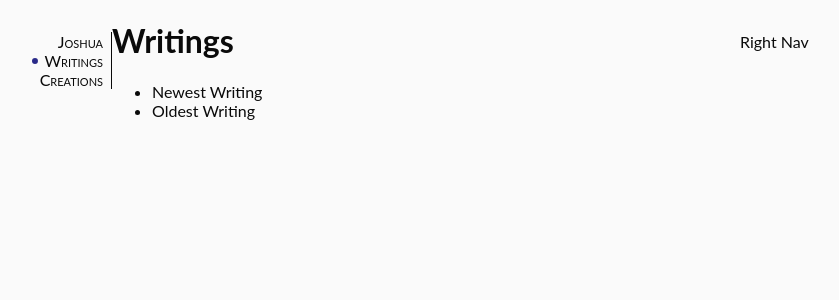
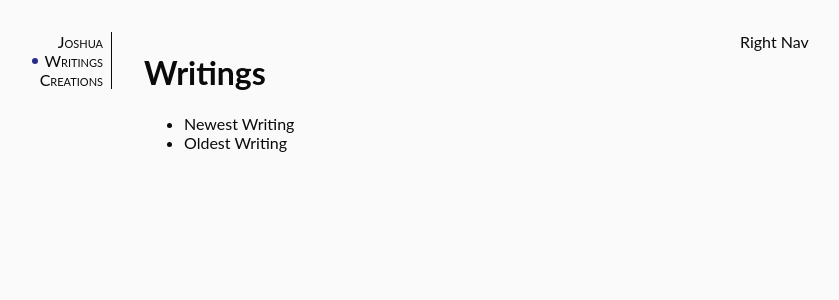
Before and after one commit to jdnordy/joshuadavidnordstrom, a Next.js app: page /writings in a window 1280 px wide. Shown: the top 300 px of the page, without its empty margins (218-1057 px from the left). Built offline with nearby package versions, Linux system fonts and the light colour scheme.

Commit message:
laid two grids on top of each other to move scroll bar

```diff
--- a/components/Layout/index.tsx
+++ b/components/Layout/index.tsx
@@ -10,11 +10,13 @@ type Props = {
 
 const Layout: React.FC<Props> = ({ page, children }) => {
   return (
-    <div className={styles.container}>
-      <Leftnav page={page} />
-      {children}
-      <Rightnav />
-    </div>
+    <>
+      <div className={styles.main_container}>{children}</div>
+      <div className={styles.nav_container}>
+        <Leftnav page={page} />
+        <Rightnav />
+      </div>
+    </>
   );
 };
 
--- a/components/Layout/styles.module.scss
+++ b/components/Layout/styles.module.scss
@@ -1,13 +1,15 @@
 // desktop optimization
-.container {
-  height: 100vh;
+.nav_container {
+  position: fixed;
   width: 100vw;
   display: grid;
   grid-template-columns: 1fr minmax(320px, 620px) 1fr;
 }
 
-.scroll-container {
+.main_container {
+  position: absolute;
   display: grid;
+  width: 100vw;
   grid-template-columns: 1fr minmax(320px, 620px) 1fr;
 }
 
--- a/styles/index.scss
+++ b/styles/index.scss
@@ -8,12 +8,13 @@ body {
   font-size: 16px;
 }
 
-.joshua {
+main {
   grid-column-start: 2;
   grid-column-end: 3;
   padding: 2rem;
-  overflow: scroll;
-  scroll-behavior: smooth;
+}
+
+.joshua {
   header {
     position: relative;
     height: 300px;
```
